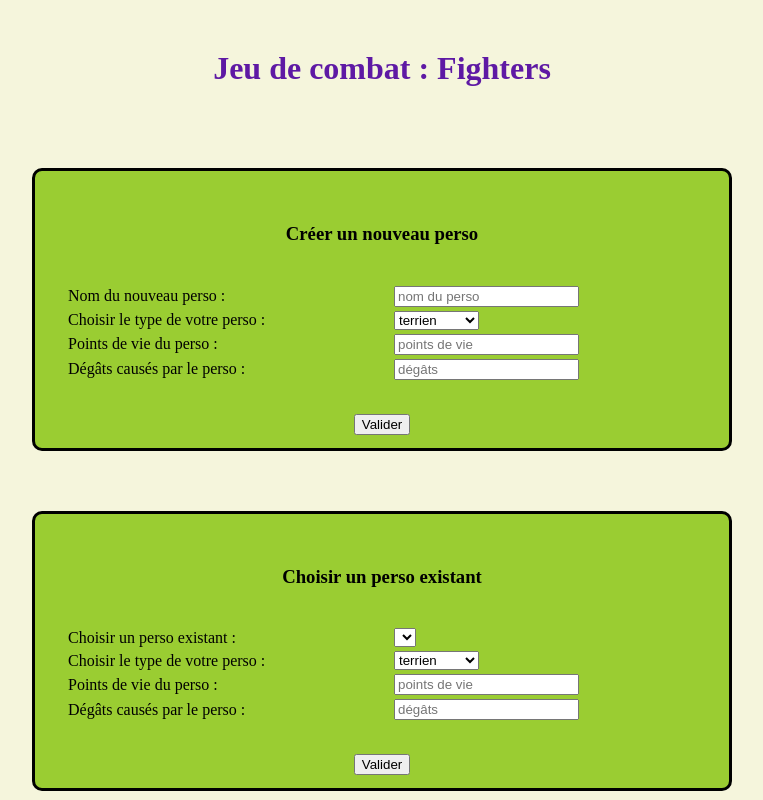
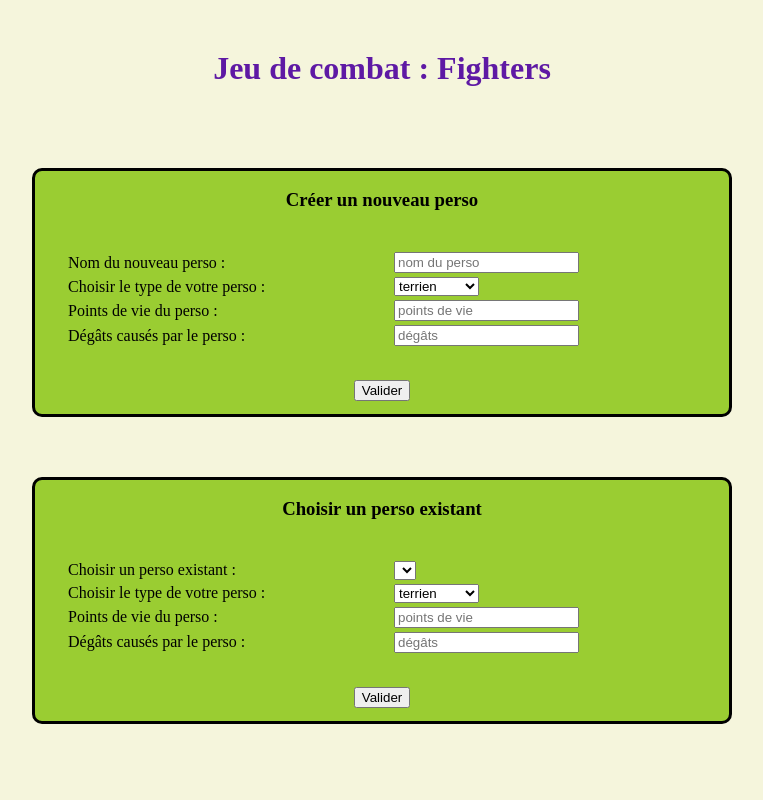
Before and after one commit to prototypev3/Poo-combat, a PHP site: page /index2.php in a window 1280 px wide. Shown: the whole page, without its empty margins (258-1021 px from the left). Run offline with PHP 8.4, Linux system fonts and the light colour scheme; lists and menus that the app fills with data are empty.

Commit message:
Mise à jour des formulaires

```diff
--- a/index2.php
+++ b/index2.php
@@ -17,8 +17,8 @@
 
     <table class="tabcenter">
    <td colspan="2">
-    <h3 style="text-align:center">Créer un nouveau perso</h3><br>
-</td>
+    <h3 style="text-align:center;margin-top:-15px">Créer un nouveau perso</h3><br>
+     </td>
         <tr>
 
             <td>
@@ -76,14 +76,16 @@
         <button style="display: block; margin: 0 auto;margin-top:30px;margin-bottom: -20px;">Valider</button>
 </td>
     </table>
+</form>
+</div>
 
-
-
+<div class="miseenforme">
+    <form action="classes/PersonnageManager.php">
 
     <table class="tabcenter">
 
     <td colspan="2">
-    <h3 style="text-align:center">Choisir un perso existant</h3><br>
+    <h3 style="text-align:center;margin-top:-15px">Choisir un perso existant</h3><br>
 </td>
 
         <tr>
--- a/style.css
+++ b/style.css
@@ -20,6 +20,7 @@ h1{
     padding: 30px;
 
 
+
 }
 .miseenforme{
     display: flex;
@@ -28,4 +29,5 @@ h1{
     width: 100%;
     height: 100%;
 
+
 }
```
